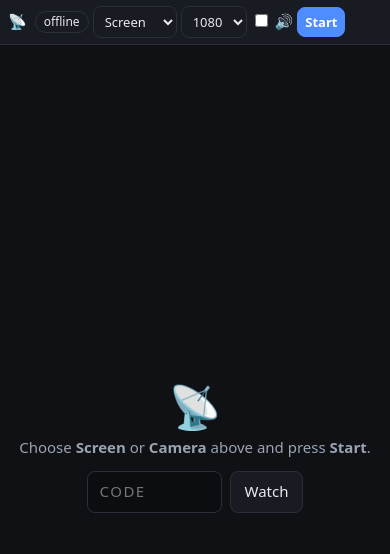
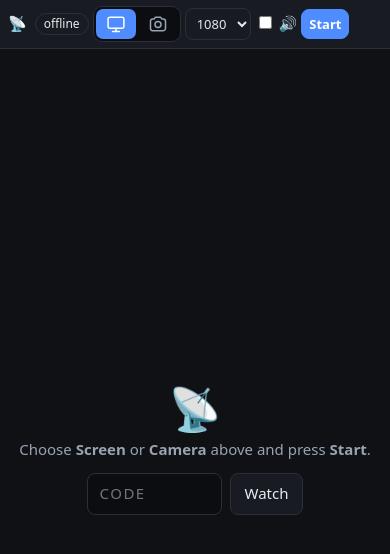
Before and after one commit to umilan/webshare, a website: page docs/index.html in a window 390 px wide. Both pictures are taken after a click on the button "Start". Drawn offline with Linux system fonts and the light colour scheme.

Commit message:
Icon toggle for screen/camera source instead of dropdown
Co-Authored-By: Claude Opus 5.5 <noreply@anthropic.com>
Claude-Session: https://claude.ai/code/session_01RXigPx9G7oB6qxcWpaiyw2

```diff
--- a/docs/index.html
+++ b/docs/index.html
@@ -39,6 +39,10 @@ input[type=text] { font:inherit; color:var(--text); background:#0b0d11; border:1
 #qrModal .row { display:flex; gap:10px; }
 #qrModal button { padding:12px 22px; font-size:16px; }
 .spacer { flex:1; }
+.seg { display:inline-flex; background:#0b0d11; border:1px solid var(--line); border-radius:9px; padding:2px; gap:2px; }
+#topbar .seg button { border:0; background:transparent; padding:5px 10px; border-radius:7px; color:var(--muted); display:flex; }
+#topbar .seg button[aria-checked=true] { background:var(--accent); color:#fff; }
+.seg svg { width:20px; height:20px; fill:none; stroke:currentColor; stroke-width:1.8; stroke-linecap:round; stroke-linejoin:round; }
 #linkCard { display:inline-flex; gap:6px; align-items:center; }
 @media (max-width:640px) {
   .wide { display:none; }
@@ -64,10 +68,12 @@ input[type=text] { font:inherit; color:var(--text); background:#0b0d11; border:1
     <span class="brand">📡<span class="wide"> WebShare</span></span>
     <span id="status" class="pill">offline</span>
     <span class="sep wide"></span>
-    <select id="source" title="Source">
-      <option value="screen">Screen</option>
-      <option value="camera">Camera</option>
-    </select>
+    <div id="source" class="seg" role="radiogroup" aria-label="Source">
+      <button type="button" data-v="screen" role="radio" aria-checked="true" title="Screen" aria-label="Screen">
+        <svg viewBox="0 0 24 24"><rect x="2.5" y="4" width="19" height="13" rx="2"/><path d="M8 21h8M12 17v4"/></svg></button>
+      <button type="button" data-v="camera" role="radio" aria-checked="false" title="Camera" aria-label="Camera">
+        <svg viewBox="0 0 24 24"><path d="M3 8.5A2.5 2.5 0 0 1 5.5 6h1.8l1.4-2h6.6l1.4 2h1.8A2.5 2.5 0 0 1 21 8.5v9a2.5 2.5 0 0 1-2.5 2.5h-13A2.5 2.5 0 0 1 3 17.5z"/><circle cx="12" cy="12.5" r="3.6"/></svg></button>
+    </div>
     <select id="camera" hidden title="Camera"></select>
     <select id="quality" title="Quality">
       <option value="480">480</option>
@@ -140,12 +146,18 @@ function startHome() {
   let stream = null, peer = null, code = store.get('webshare-code') || randomCode();
   const conns = new Map(); // viewerPeerId -> { conn, call }
 
-  if (!navigator.mediaDevices?.getDisplayMedia) {
-    $('source').value = 'camera';
-    $('source').querySelector('[value=screen]').disabled = true;
-    $('camera').hidden = false; listCameras();
+  let source = 'screen';
+  function setSource(v) {
+    source = v;
+    $('source').querySelectorAll('button').forEach(b => b.setAttribute('aria-checked', b.dataset.v === v));
+    $('camera').hidden = v !== 'camera';
+    if (v === 'camera') listCameras();
   }
-  $('source').onchange = () => { $('camera').hidden = $('source').value !== 'camera'; if (!$('camera').hidden) listCameras(); };
+  $('source').querySelectorAll('button').forEach(b => b.onclick = () => setSource(b.dataset.v));
+  if (!navigator.mediaDevices?.getDisplayMedia) { // phones can't share the screen
+    $('source').querySelector('[data-v=screen]').hidden = true;
+    setSource('camera');
+  }
 
   async function listCameras() {
     try {
@@ -162,7 +174,7 @@ function startHome() {
 
   async function capture() {
     const h = +$('quality').value, audio = $('audio').checked;
-    if ($('source').value === 'screen')
+    if (source === 'screen')
       return navigator.mediaDevices.getDisplayMedia({ video: { height: { ideal: h }, frameRate: { ideal: 30 } }, audio });
     const cam = $('camera').value || 'user';
     const video = { height: { ideal: h } };
```
